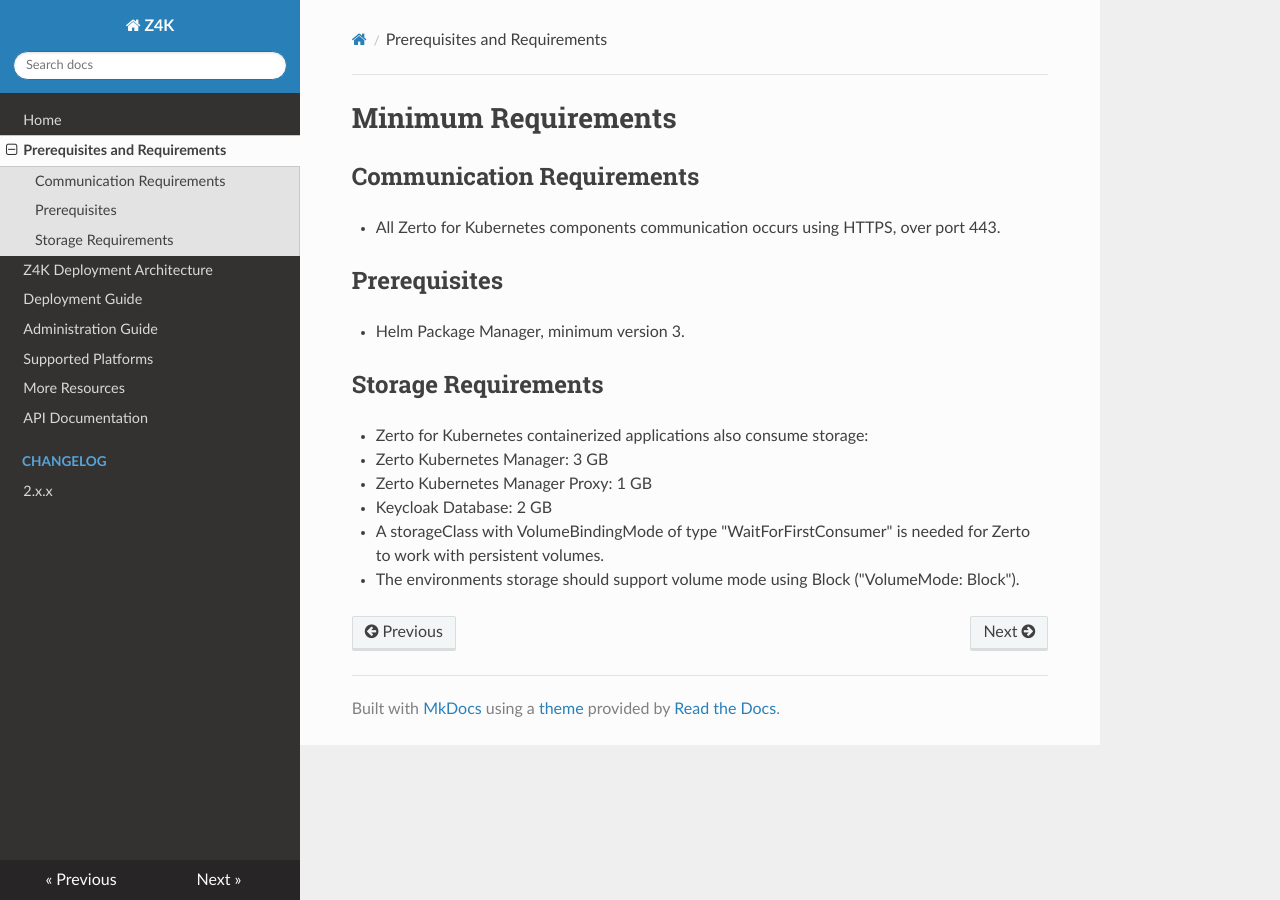
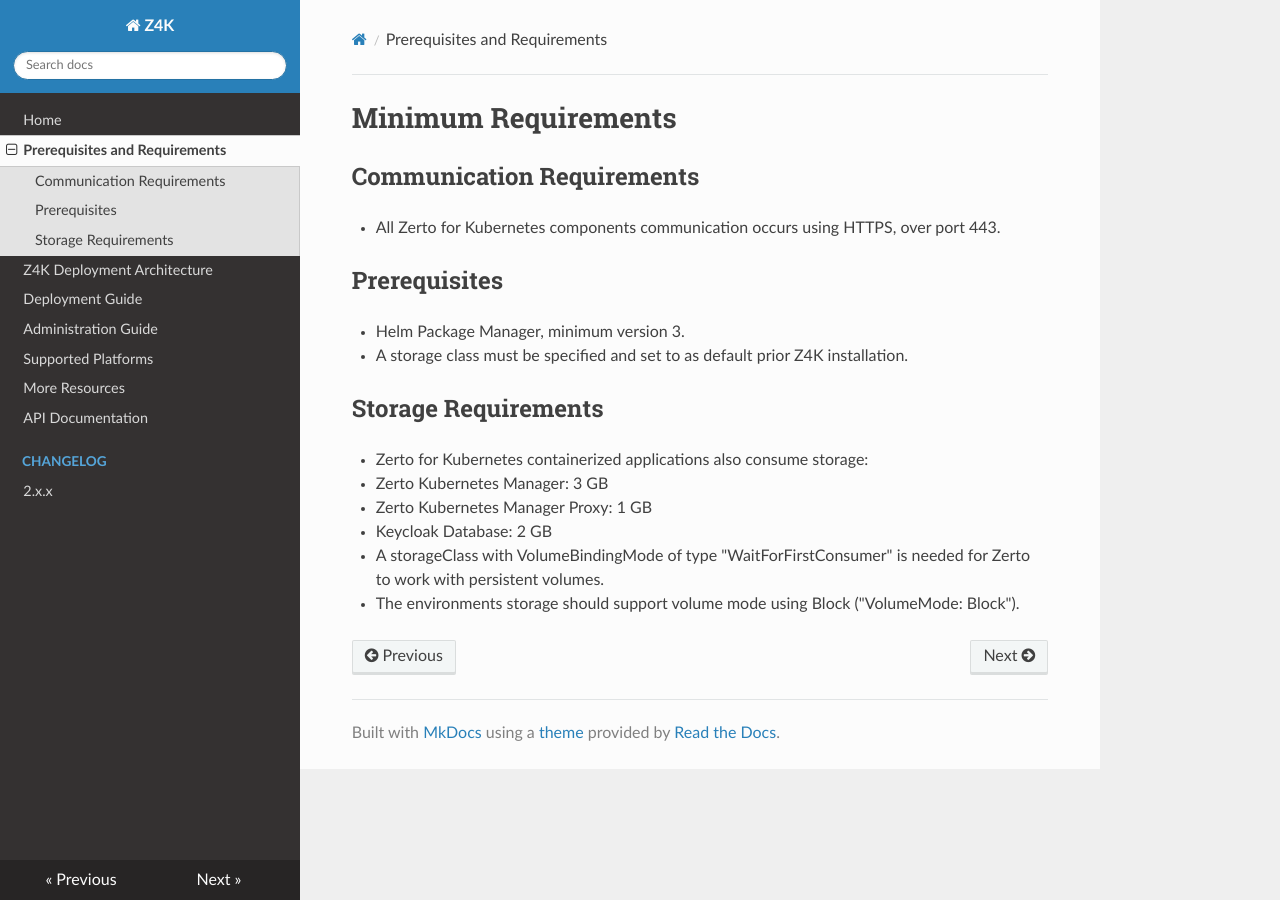
Before and after one commit to ZertoPublic/Z4K, an MkDocs documentation site: the page built from docs/MinimumRequirements.md, in a window 1280 px wide. Built offline with MkDocs 1.6.1, drawn with Linux system fonts in a browser that asks for light colours.

Commit message:
Update MinimumRequirements.md

```diff
--- a/docs/MinimumRequirements.md
+++ b/docs/MinimumRequirements.md
@@ -5,6 +5,7 @@
 
 ## Prerequisites
 - Helm Package Manager, minimum version 3.
+- A storage class must be specified and set to as default prior Z4K installation.
 
 ## Storage Requirements
 -	Zerto for Kubernetes containerized applications also consume storage:
```
